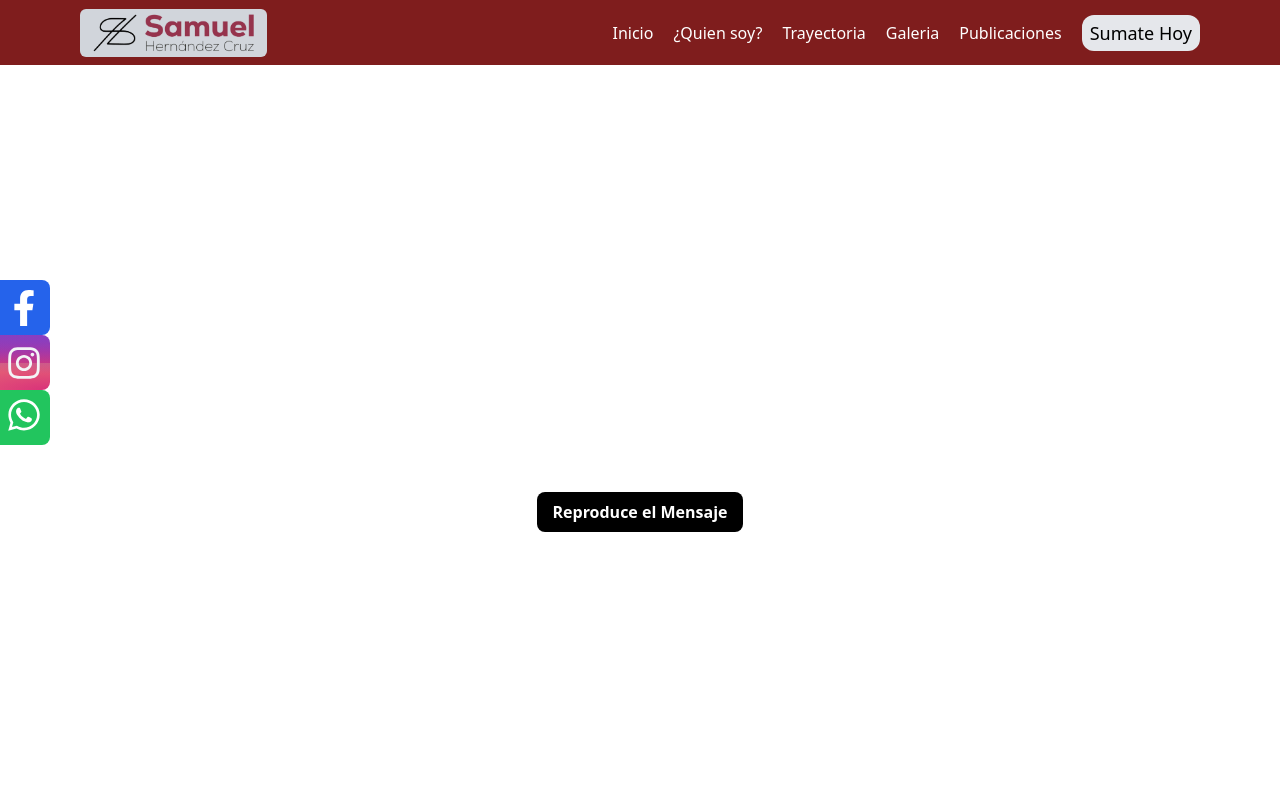
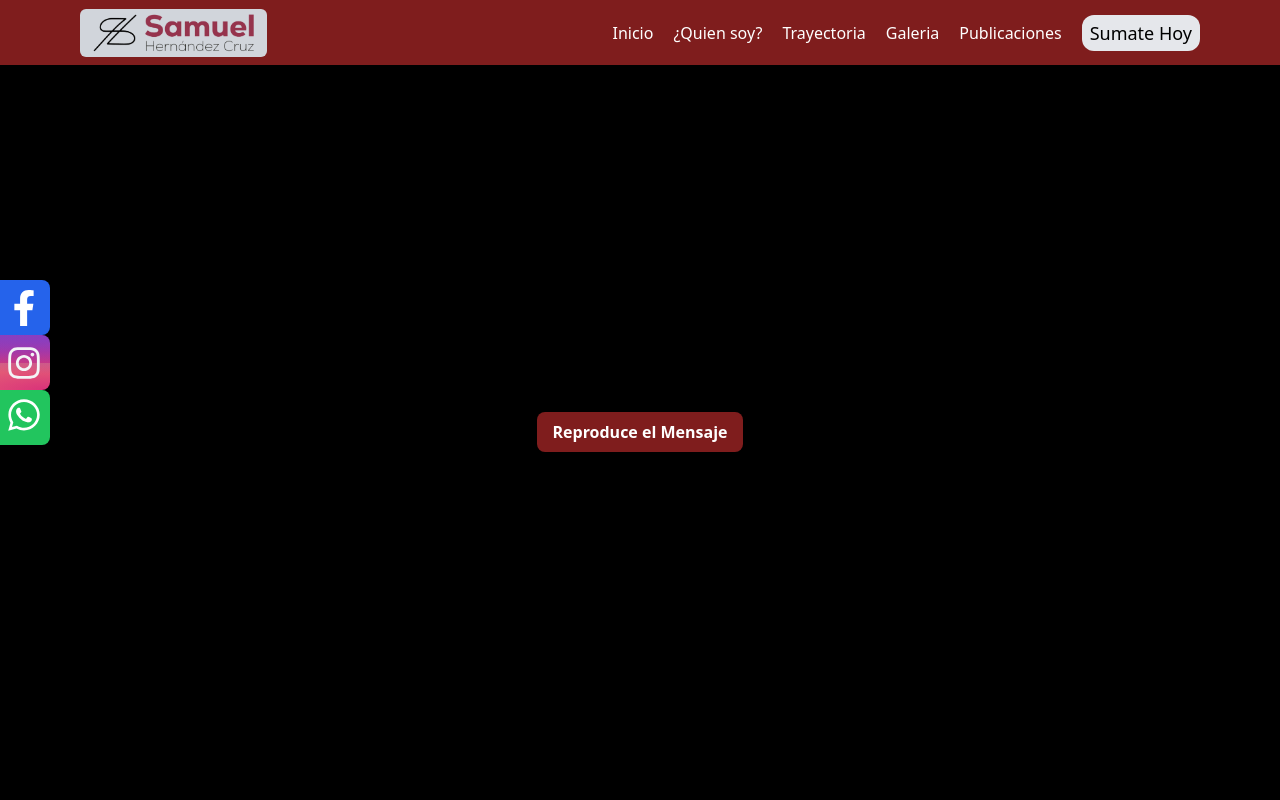
Before and after one commit to Pohe1999/samuel-site, a React (Vite) app: page / in a window 1280 px wide. Shown: the top 800 px of the page. Built offline with nearby package versions, Linux system fonts and the light colour scheme.

Commit message:
Update Home.jsx

```diff
--- a/src/components/Home.jsx
+++ b/src/components/Home.jsx
@@ -1,26 +1,19 @@
-import React, { useState, useRef } from 'react';
+import React, { useState } from 'react';
 
 const Home = () => {
-  const [showVideo, setShowVideo] = useState(false);
-  const videoRef = useRef(null);
+  const [showVideo, setShowVideo] = useState(false)
 
   const handlePlay = () => {
     setShowVideo(true);
-    if (videoRef.current) {
-      videoRef.current.contentWindow.postMessage(
-        '{"event":"command","func":"playVideo","args":""}',
-        '*'
-      );
-    }
   };
 
   return (
-    <div className="flex justify-center items-center sm:h-screen pt-16">
+    <div className="flex justify-center items-center sm:h-screen pt-16 bg-black">
       {!showVideo ? (
-        <div className='text-center pt-40'>
+        <div className='text-center'>
           <button
             onClick={handlePlay}
-            className="bg-black text-white font-bold py-2 px-4 rounded-lg"
+            className="bg-red-900 my-28 text-white font-bold py-2 px-4 rounded-lg"
           >
             Reproduce el Mensaje
           </button>
@@ -29,12 +22,11 @@ const Home = () => {
         <div className="sm:w-full sm:h-full w-full h-[250px] overflow-hidden">
           <iframe
             className="w-full h-full"
-            src="https://www.youtube.com/embed/IMDpyTP6qqE?si=iqLbHxjwc4HtS4L9&autoplay=1&modestbranding=1&controls=0"
+            src="https://www.youtube.com/embed/IMDpyTP6qqE?si=iqLbHxjwc4HtS4L9&autoplay=1&modestbranding=1"
             title="YouTube video player"
             frameBorder="0"
             allow="accelerometer; autoplay; clipboard-write; encrypted-media; gyroscope; picture-in-picture; web-share"
             allowFullScreen
-            ref={videoRef}
             style={{ width: '100%', height: '100%' }}
           ></iframe>
         </div>
```
